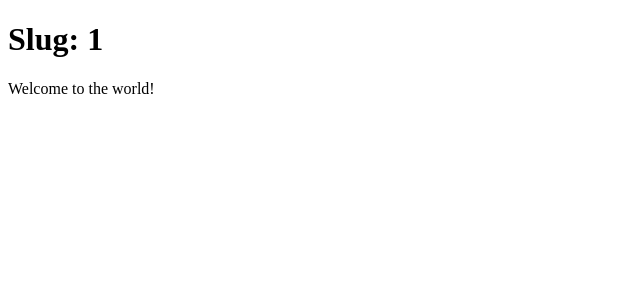
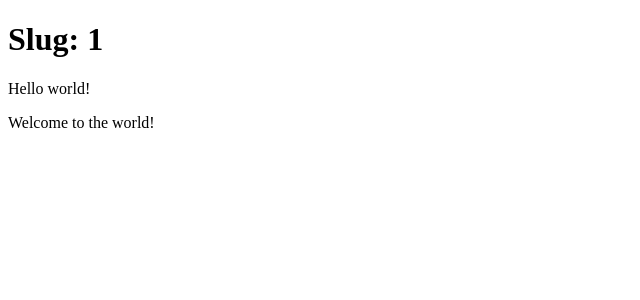
Before and after one commit to tranquocphongvn/next-jest-cicd, a Next.js app: page /blog/1 in a window 1280 px wide. Shown: the top 300 px of the page, without its empty margins (0-640 px from the left). Built offline with nearby package versions, Linux system fonts and the light colour scheme.

Commit message:
update code

```diff
--- a/app/blog/[slug]/page.tsx
+++ b/app/blog/[slug]/page.tsx
@@ -11,6 +11,7 @@ export async function generateMetadata({ params }: Params) {
 export default function Page({ params }: Params) {
   return <>
       <h1>Slug: {params.slug}</h1>
+      <p>Hello world!</p>
       <p>Welcome to the world!</p>
   </>
 }
```
